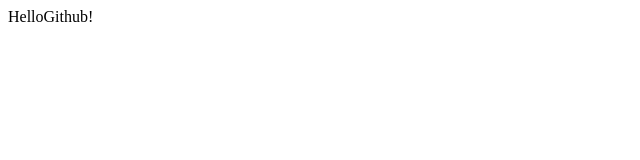
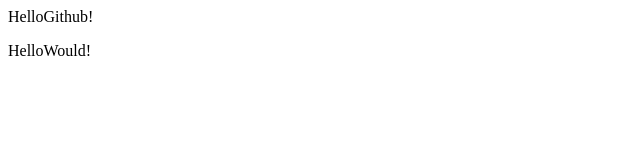
Before and after one commit to JuFeo/JuFeo.github.io, a plain HTML site: page index.html in a window 1280 px wide. Shown: the full height of the page, 0-640 px from the left. Drawn offline with Linux system fonts and the light colour scheme.

Commit message:
更新 index.html

```diff
--- a/index.html
+++ b/index.html
@@ -1 +1,2 @@
 <p>HelloGithub!</p>
+<p>HelloWould!</p>
```
